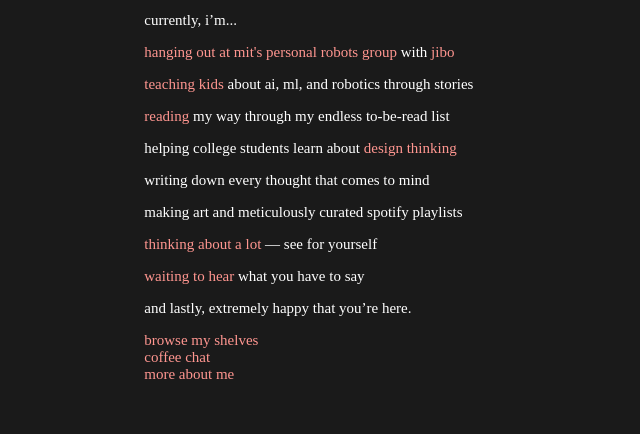
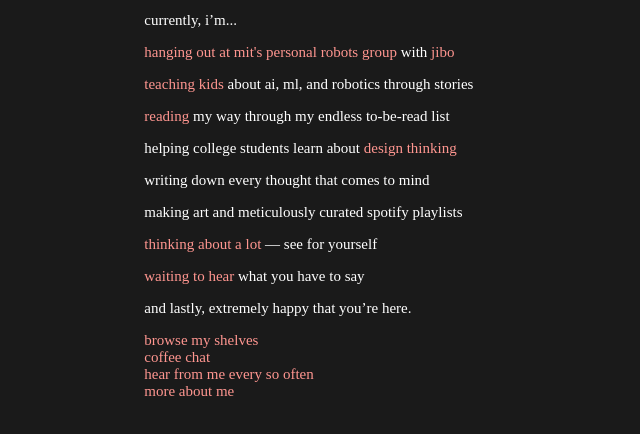
Before and after one commit to dieuxlinh/dieuxlinh.github.io, a plain HTML site: page index.html in a window 1280 px wide. Shown: the part 206-640 px from the top of the page, without its empty margins (319-959 px from the left). Drawn offline with Linux system fonts and the light colour scheme; a web font is replaced by a local one.

Commit message:
substack added

```diff
--- a/index.html
+++ b/index.html
@@ -28,6 +28,7 @@
         <p>
             <a href="https://www.goodreads.com/user/show/170475721-dieulinh" target="_blank" rel="noopener noreferrer">browse my shelves</a><br>
             <a href="https://linkedin.com/in/dieuxlinh/" target="_blank" rel="noopener noreferrer">coffee chat</a><br>
+            <a href="https://dieuxlinh.substack.com/" target="_blank" rel="noopener noreferrer">hear from me every so often</a><br>
             <a href="./about-me/about.html"xz>more about me</a><br>
         </p>
     </div>
```
